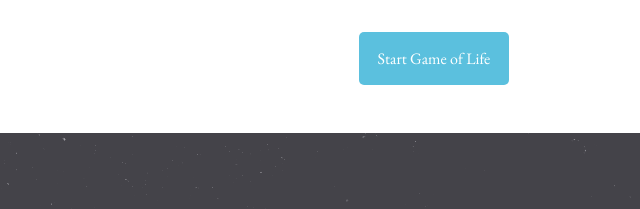
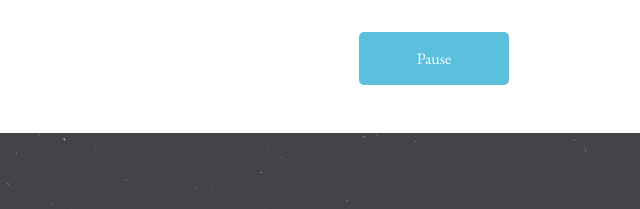
Before and after one commit to dariajung/bardo, a plain HTML site: page index.html in a window 1280 px wide. Both pictures are taken after a click on the element "Start Game of Life". Shown: the part 1710-1919 px from the top of the page, 206-846 px from the left. Drawn offline with nearby package versions, Linux system fonts and the light colour scheme.

Commit message:
add start pause button to game of life

```diff
--- a/index.html
+++ b/index.html
@@ -5,6 +5,7 @@
 	<title>Conway's Game of Life</title>
 	<link rel="stylesheet" type="text/css" href="css/lemonade.min.css">
 	<link rel="stylesheet" type="text/css" href="css/style.css">
+	<script src="https://code.jquery.com/jquery-2.2.3.min.js" integrity="sha256-a23g1Nt4dtEYOj7bR+vTu7+T8VP13humZFBJNIYoEJo=" crossorigin="anonymous"></script>
 </head>
 
 <body>
@@ -37,7 +38,7 @@
 				<canvas id="canvas" width="400" height="400" style="border:1px solid #000000;"></canvas>
 			</div>
 
-			<div class="button center" id='start-button'>
+			<div class="button center start-button" id='life-button'>
 				Start Game of Life
 			</div>
 		</div>
--- a/js/life.js
+++ b/js/life.js
@@ -140,6 +140,8 @@ function liveOneGeneration(w, h) {
 	}
 }
 
+$(document).ready(function() {
+
 	document.getElementById('canvas').width = gridWidth * 4;
 	document.getElementById('canvas').height = gridHeight * 4;
 
@@ -147,13 +149,34 @@ createGrid(gridWidth);
 	fillGrid(gridWidth, gridHeight);
 	draw(gridWidth, gridHeight);
 
-var startEl = document.getElementById('start-button');
+	var startEl = $('#life-button');
+	var isPaused = true;
 
-startEl.addEventListener('click', function() {
-	console.log('clicked!');
+	startEl.on('click', function() {
+		if (startEl.hasClass('pause-button')) {
+			startEl.removeClass('pause-button');
+			startEl.addClass('start-button');
+
+			startEl.text('Resume');
+			isPaused = true;
+
+		} else if (startEl.hasClass('start-button')) {
+			startEl.removeClass('start-button');
+			startEl.addClass('pause-button');
+
+			startEl.text('Pause');
+			isPaused = false;
+		}
+	});
+
 
 	setInterval(function() {
+		if (!isPaused) {
 			draw(gridWidth, gridHeight);
 	    	liveOneGeneration(gridWidth, gridHeight);
+		}
+
 	}, 100);
-}, false);
+
+
+});
```
Lines whose indentation alone changed are shown as unchanged.
